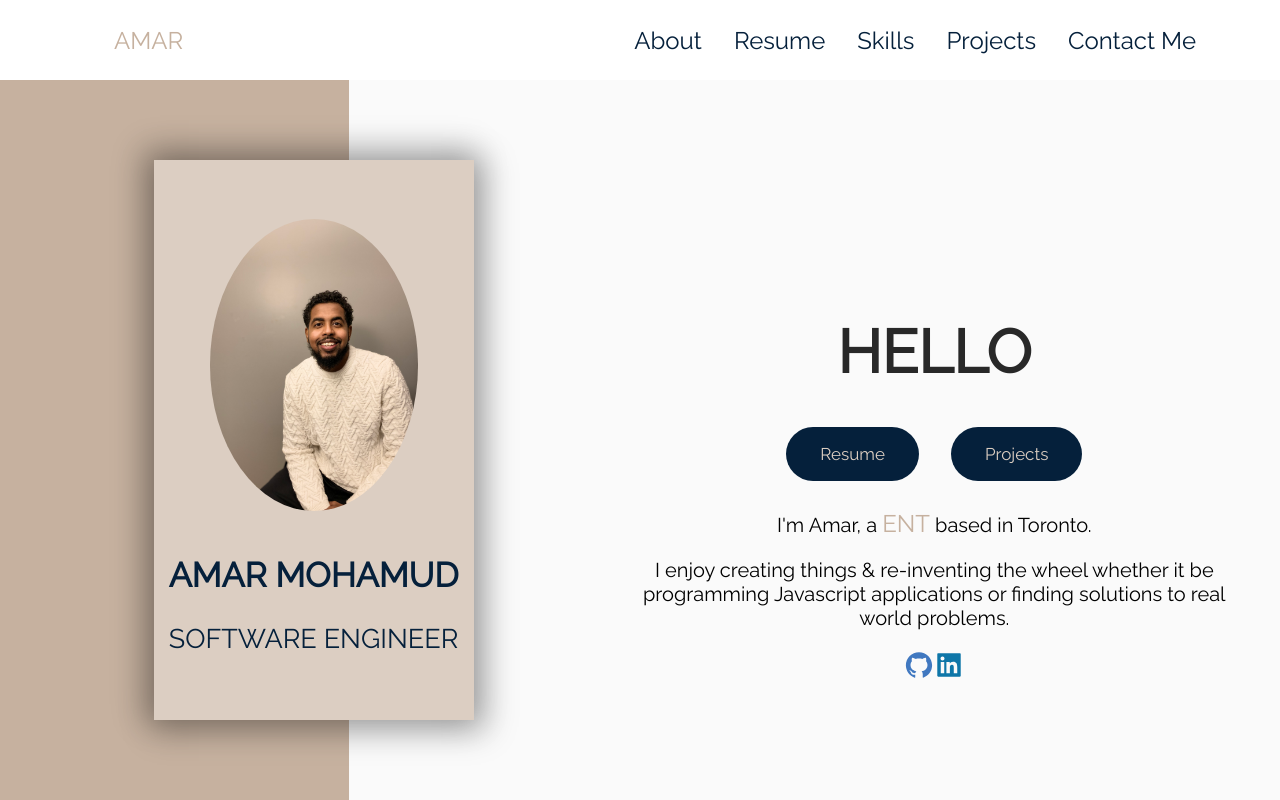
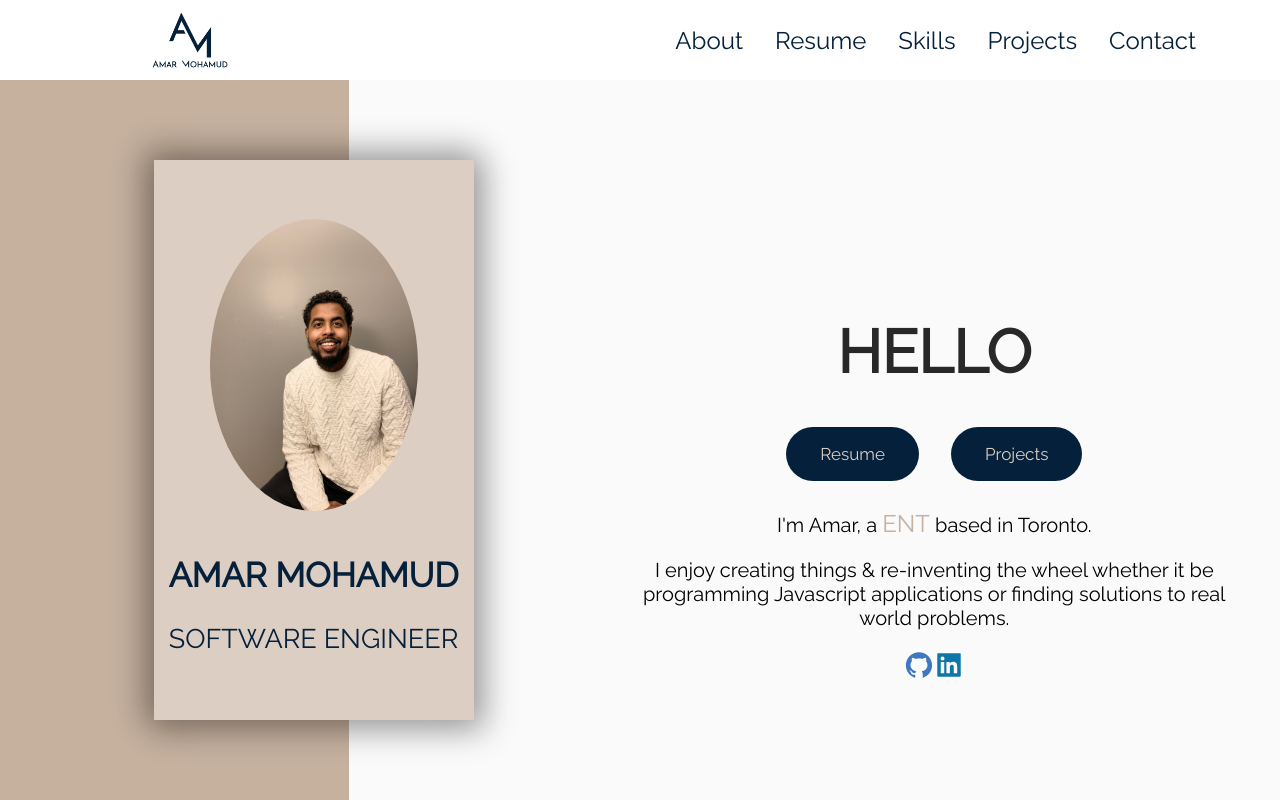
Before and after one commit to amar-eng/my-portfolio, a React (Create React App) app: page / in a window 1280 px wide. Shown: the top 800 px of the page. Built offline with nearby package versions, Linux system fonts and the light colour scheme.

Commit message:
logo added

```diff
--- a/src/components/Navbar/index.js
+++ b/src/components/Navbar/index.js
@@ -9,6 +9,7 @@ import {
   NavMenu,
   NavLinks,
 } from "./NavbarElements";
+import Me from '../../assets/icons/logoo.png'
 const Navbar = ({ toggle }) => {
 
   const [scrollNav,setScrollNav] =useState(false)
@@ -28,7 +29,7 @@ const Navbar = ({ toggle }) => {
     <>
       <Nav scrollNav={scrollNav}>
         <NavbarContainer>
-          <NavLogo to="/">Amar</NavLogo>
+          <NavLogo to="/"><img src={Me} alt='amar.logo' style ={{width:'30%'}}/> </NavLogo>
           <MobileIcon onClick={toggle}>
             <FaBars />
           </MobileIcon>
@@ -46,7 +47,7 @@ const Navbar = ({ toggle }) => {
               <NavLinks to="projects">Projects</NavLinks>
             </NavItem>
             <NavItem>
-              <NavLinks to="contact">Contact Me</NavLinks>
+              <NavLinks to="contact">Contact</NavLinks>
             </NavItem>
           </NavMenu>
         </NavbarContainer>
```
Also changed, not shown: src/assets/icons/logoo.png (renamed from public/logoo.png).
